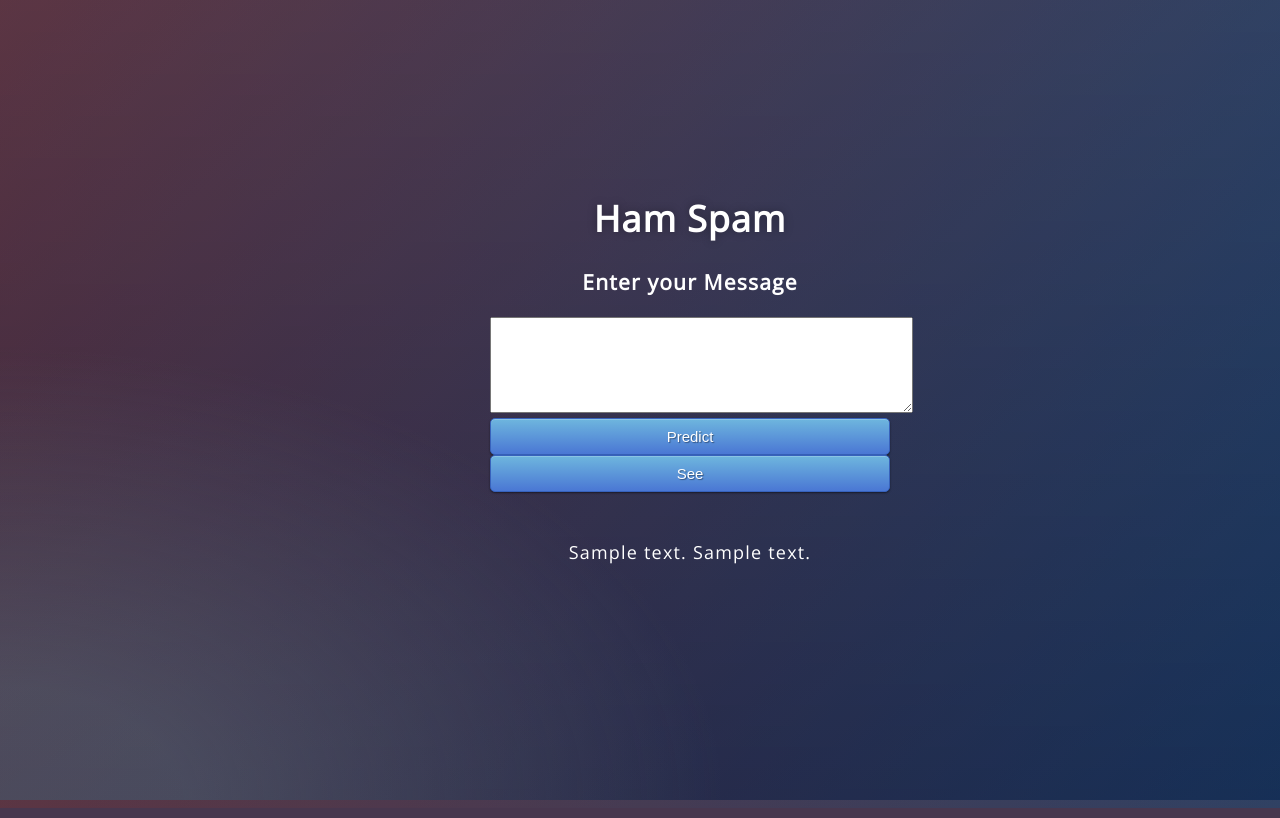
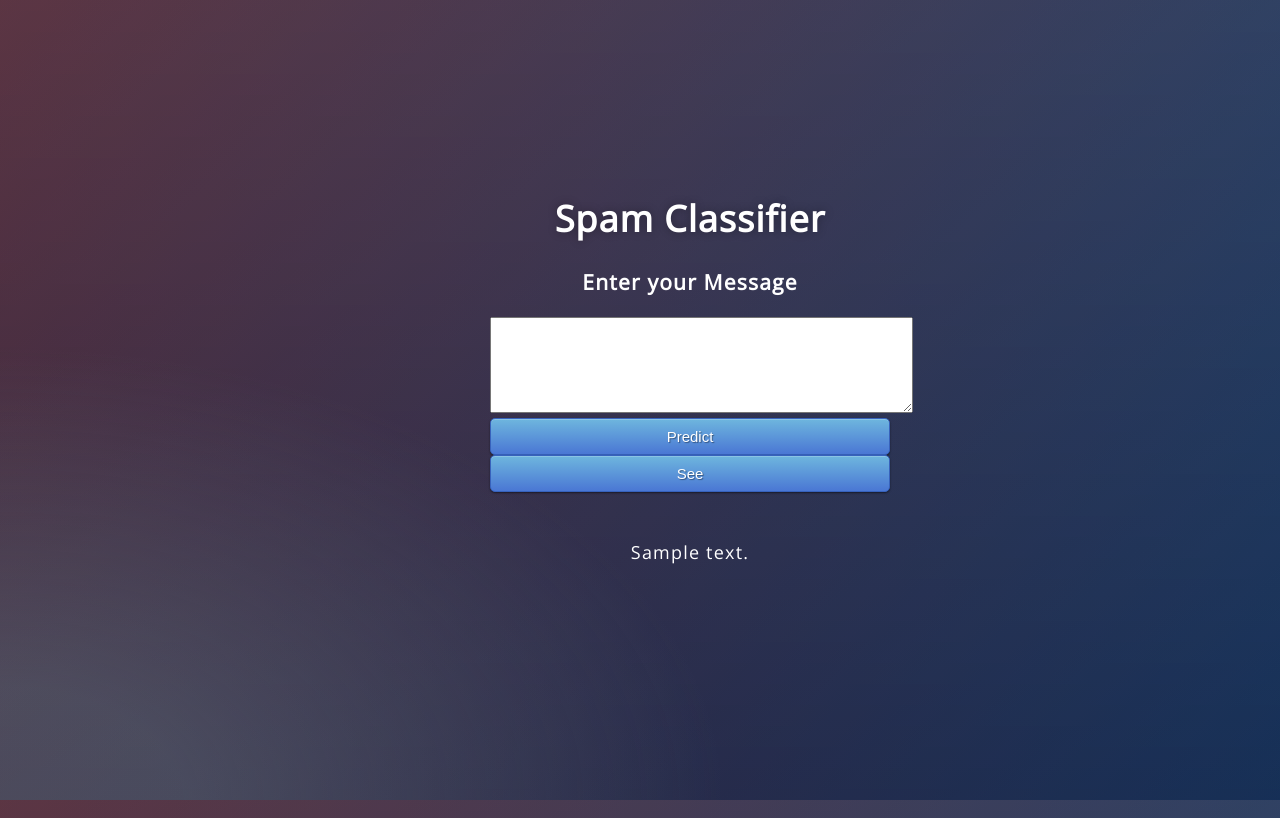
Before and after one commit to Sagar-DC/NLP_Deployment, a Flask app: template templates/index.html in a window 1280 px wide. Run offline with Flask 2, Linux system fonts and the light colour scheme; the template is opened without the code that fills it: most values are stand-ins (such as "Sample title", 1, 10 or a date in 2020); parts of the project's set-up code (start-up, migrations or seed data) failed here and were passed over.

Commit message:
Update index.html

```diff
--- a/templates/index.html
+++ b/templates/index.html
@@ -14,7 +14,7 @@
 
 <body>
  <div class="login">
-	<h1>Ham Spam</h1>
+	<h1>Spam Classifier</h1>
 
      <!-- Main Input For Receiving Query to our ML -->
     <form action="{{ url_for('predict')}}"method="post">
@@ -26,11 +26,17 @@
 
    <br>
    <br>
-   {{ prediction_text }}
 
-   {{ clean_text }}
+    {{ cleaned_text }}
 
  </div>
+
+ 	<p style="color:blue;font-size:20;text-align: center;"></p>
+	{% if prediction_text == 1%}
+	<h2 style="color:red;">Spam</h2>
+	{% elif prediction_text == 0%}
+	<h2 style="color:gery;">Not a Spam (It is a Ham)</h2>
+	{% endif %}
 
 
 </body>
```
